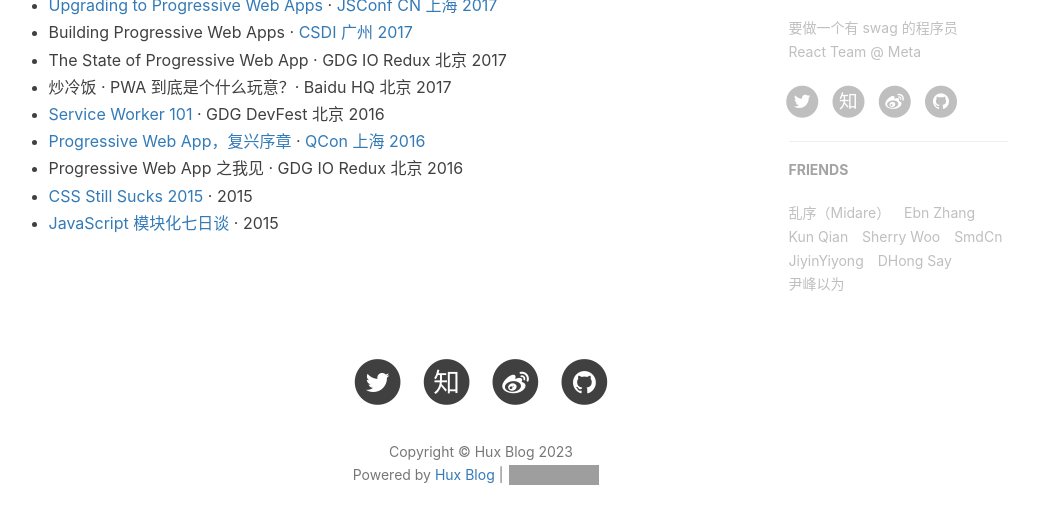
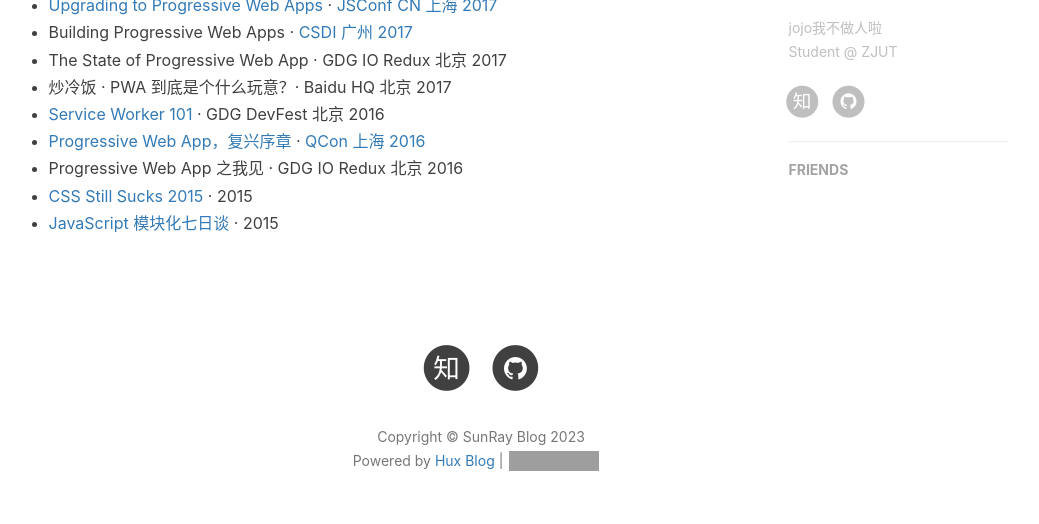
Before and after one commit to C-SunRay/C-SunRay.github.io, a Jekyll site: the page built from about.html, in a window 1280 px wide and 900 px high, scrolled down 709 px, cut to the strip 321-845 px from the top of the window. Shown: the whole strip, without its empty margins (159-1198 px from the left). Built offline with Jekyll 4.4.1, drawn with Linux system fonts in a browser that asks for light colours; nearby versions of some CDN libraries; comment, search, counter and statistics services are not loaded; grey boxes are pictures that could not be loaded.

Commit message:
edit _config.yml

```diff
--- a/_config.yml
+++ b/_config.yml
@@ -1,11 +1,11 @@
 # Site settings
-title: Hux Blog
-SEOTitle: 黄玄的博客 | Hux Blog
+title: SunRay Blog
+SEOTitle: SunRay的博客 | SunRay Blog
 header-img: img/home-bg.jpg
-email: huxpro@gmail.com
-description: "这里是 @Hux黄玄 的个人博客，与你一起发现更大的世界 | 要做一个有 swag 的程序员"
-keyword: "黄玄, Hux黄玄, Hux, 鬼栈, huxpro, @huxpro, 黄玄的博客, Hux Blog, 博客, 个人网站, 互联网, Web, JavaScript, React, React Native, 前端, 设计"
-url: "https://huangxuan.me" # your host, for absolute URL
+email: 357079183@qq.com
+description: "这里是 @C-SunRay 的个人博客，与你一起发现更大的世界 | jojo我不做人啦"
+keyword: "SunRay, C-SunRay的博客, 博客, 个人网站, 互联网, Web, JavaScript, React, React Native, 前端, 设计"
+url: "https://c-sunray.github.io" # your host, for absolute URL
 baseurl: "" # for example, '/blog' if your blog hosted on 'host/blog'
 
 # Publish posts or collection documents with a future date.
@@ -13,10 +13,10 @@ future: true
 
 # SNS settings
 RSS: false
-weibo_username: huxpro
-zhihu_username: huxpro
-github_username: huxpro
-twitter_username: huxpro
+#weibo_username: huxpro
+zhihu_username: SunRay
+github_username: C-SunRay
+#twitter_username: huxpro
 #facebook_username:  huxpro
 #linkedin_username:  firstname-lastname-idxxxx
 
@@ -69,13 +69,13 @@ netease_comment: false
 # ba_track_id: [your track id]
 
 # Google Analytics
-ga_track_id: "UA-49627206-1" # Format: UA-xxxxxx-xx
-ga_domain: huangxuan.me
+ga_track_id: "UA-261546075-1" # Format: UA-xxxxxx-xx
+ga_domain: c-sunray.github.io
 
 # Sidebar settings
 sidebar: true # whether or not using Sidebar.
-sidebar-about-description: "要做一个有 swag 的程序员 <br> React Team @ Meta"
-sidebar-avatar: https://github.com/Huxpro.png # use absolute URL, seeing it's used in both `/` and `/about/`
+sidebar-about-description: "jojo我不做人啦 <br> Student @ ZJUT"
+sidebar-avatar: https://github.com/C-SunRay.png # use absolute URL, seeing it's used in both `/` and `/about/`
 
 # Featured Tags
 featured-tags: true # whether or not using Feature-Tags
@@ -91,12 +91,4 @@ page-mathjax: false
 # Friends
 friends:
   [
-    { title: "乱序（Midare）", href: "http://mida.re/" },
-    { title: "Ebn Zhang", href: "https://ebnbin.dev/" },
-    { title: "Kun Qian", href: "http://kunq.me" },
-    { title: "Sherry Woo", href: "https://sherrywoo.me/" },
-    { title: "SmdCn", href: "http://blog.smdcn.net" },
-    { title: "JiyinYiyong", href: "http://tiye.me/" },
-    { title: "DHong Say", href: "http://dhong.co" },
-    { title: "尹峰以为", href: "http://ingf.github.io/" },
   ]
--- a/index.html
+++ b/index.html
@@ -1,6 +1,6 @@
 ---
 layout: page
-description: "「离开世界之前 一切都是过程」"
+description: "「SunRay帅的离谱 Thomas捞的一」"
 ---
 
 {% for post in paginator.posts %}
```
